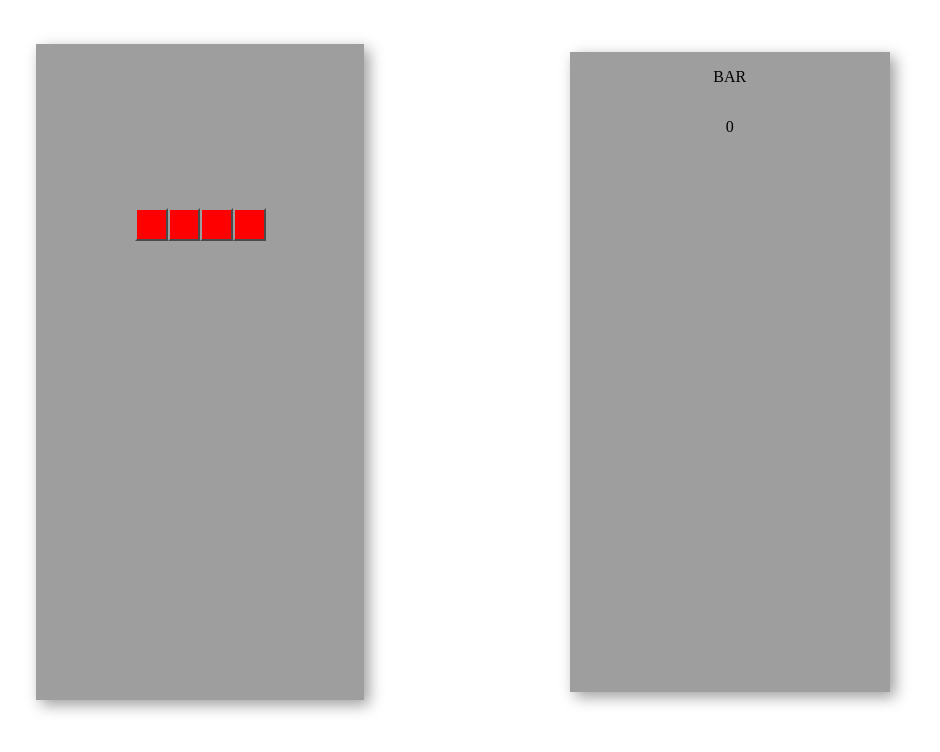
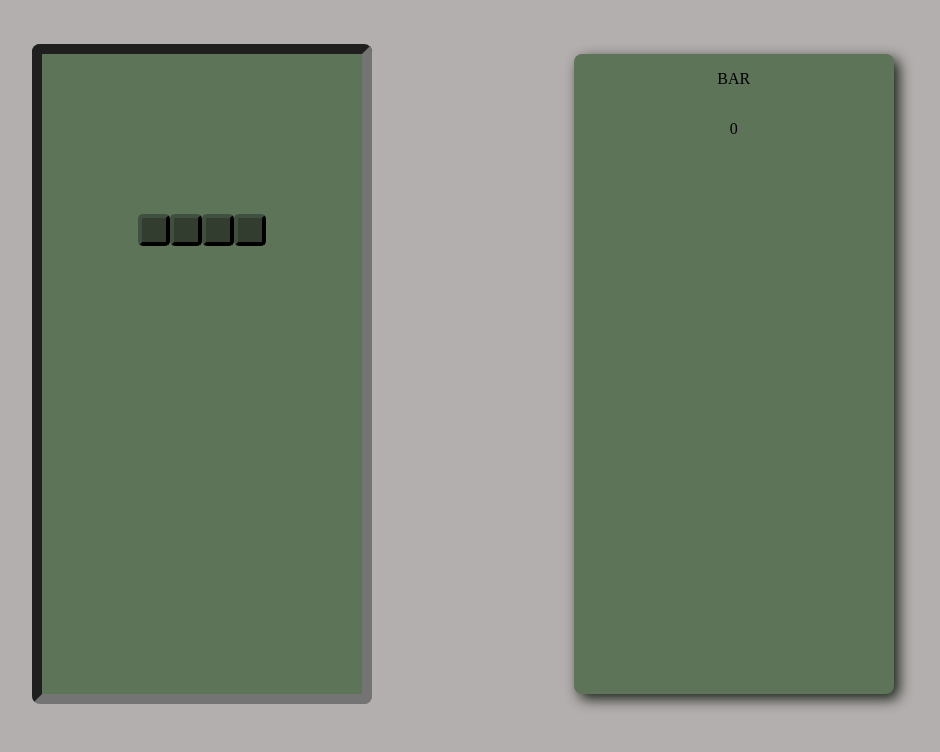
Before and after one commit to maciejKusy/tetris_js, a plain HTML site: page index.html in a window 1280 px wide. Shown: the whole page, without its empty margins (177-1117 px from the left). Drawn offline with Linux system fonts and the light colour scheme.

Commit message:
small visual changes in scss

```diff
--- a/css/styles.scss
+++ b/css/styles.scss
@@ -1,8 +1,14 @@
-$tileBackgroundColor: rgb(158, 158, 158);
+$bodyBackgroundColor: rgb(180, 175, 175);
+$backgroundShadowColor: rgb(23, 31, 21);
+$mainContainerColor: rgb(94, 116, 88);
+$mainContainerBorderColor: rgb(116, 116, 116);
 $gameWonOverlayColor: rgba(39, 39, 39, 0.8);
+$occupiedTilecolor: rgb(50, 61, 48);
+$occupiedTileBorderColor: rgb(63, 80, 65);
 
 body {
     background-size: cover;
+    background-color: $bodyBackgroundColor;
     display: flex;
     justify-content: space-evenly;
     align-items: center;
@@ -11,56 +17,56 @@ body {
 }
 
 .main-container {
+    align-items: center;
+    background-color: $mainContainerColor;
+    border: 10px inset $mainContainerBorderColor;
+    border-radius: 8px;
     display: inline-flex;
     flex-direction: column;
-    align-items: center;
-    box-shadow: 5px 5px 14px $tileBackgroundColor;
     margin-top: 1.25rem;
-
-    background-color: $tileBackgroundColor;
 }
 
 .side-container {
+    align-items: center;
+    background-color: $mainContainerColor;
+    border-radius: 8px;
+    box-shadow: 5px 5px 14px $backgroundShadowColor;
     display: flex;
     flex-direction: column;
-    align-items: center;
-    box-shadow: 5px 5px 14px $tileBackgroundColor;
     height: 80vh;
     margin-top: 1.25rem;
     width: 25vw;
-
-    background-color: $tileBackgroundColor;
 }
 
 .main-container__tilerow {
+    align-items: center;
     display: flex;
-    align-items: center;
-    flex-direction: row;
 }
 
 .main-container__tile {
-    border: 2px solid $tileBackgroundColor;
-    height: 1.8rem;
-    width: 1.8rem;
+    border: 4px solid $mainContainerColor;
+    height: 1.5rem;
+    width: 1.5rem;
     &--hidden {
         display: none;
     }
     &--occupied {
-        background-color: red;
-        border: 2px outset $tileBackgroundColor;
+        background-color: $occupiedTilecolor;
+        border: 4px outset $occupiedTileBorderColor;
+        border-radius: 5px;
     }
 }
 
 .gameover-overlay {
+    align-items: center;
+    background-color: $gameWonOverlayColor;
     display: flex;
     height: 100vh;
-    width: 100vw;
-    background-color: $gameWonOverlayColor;
+    justify-content: center;
+    left: 0;
     position: fixed;
     top: 0;
-    left: 0;
-    align-items: center;
-    justify-content: center;
+    width: 100vw;
     &--closed {
         display: none;
     }
```
Also changed, not shown: css/styles.css, 1 other file.
